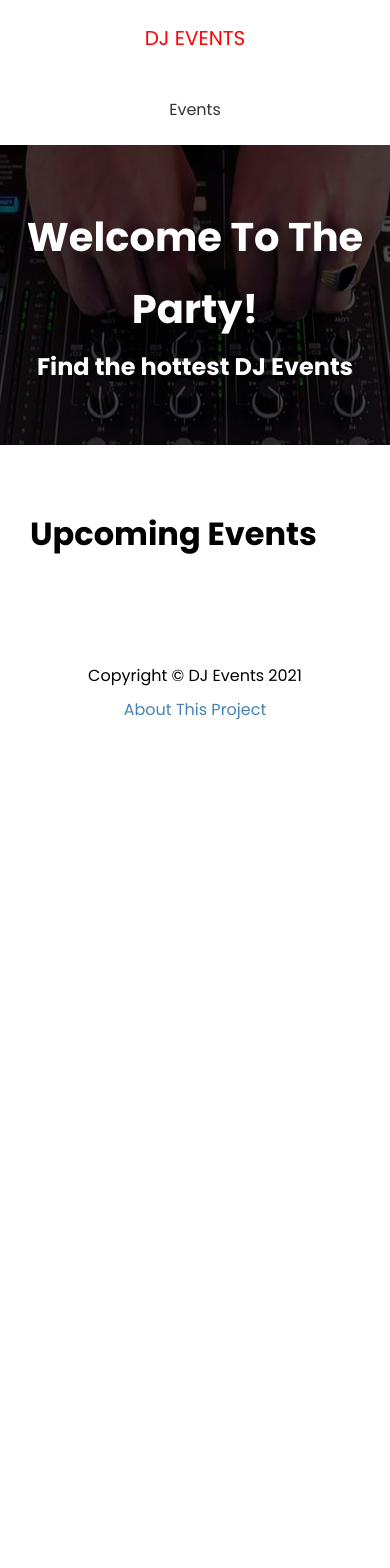
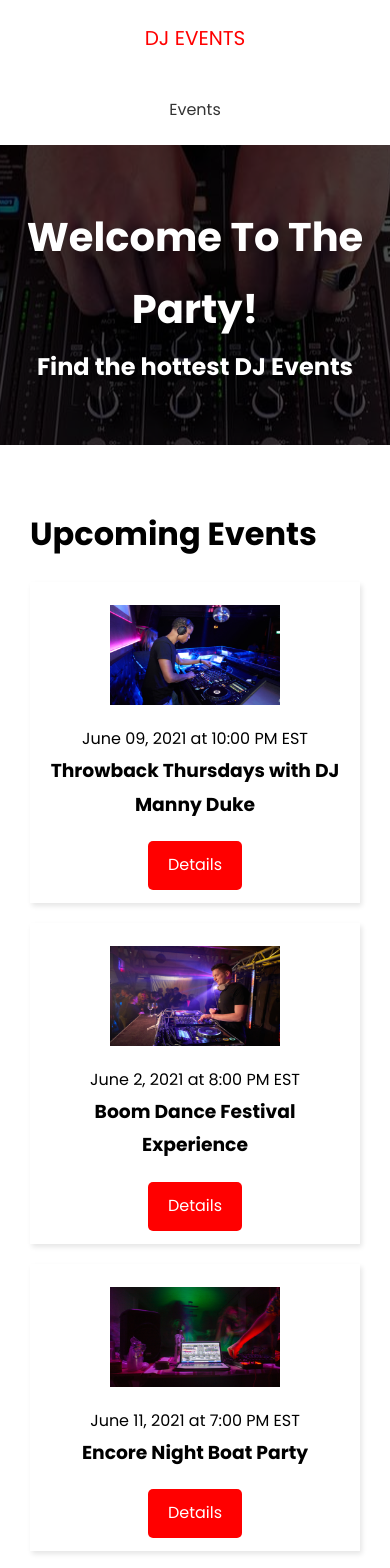
Before and after one commit to JeranDev/dj-events-frontend, a Next.js app: page / in a window 390 px wide. Shown: the top 1568 px of the page. Before the commit the page ends 844 px from the top, so only its background shows below. Built offline with nearby package versions, Linux system fonts and the light colour scheme; no server answers.

Commit message:
Map and display events

```diff
--- /dev/null
+++ b/components/EventItem.js
@@ -0,0 +1,30 @@
+import Link from 'next/link'
+import Image from 'next/image'
+import styles from '@/styles/EventItem.module.css'
+
+export default function EventItem({ evt }) {
+  return (
+    <div className={styles.event}>
+      <div className={styles.img}>
+        <Image
+          src={evt.image ? evt.image : '/images/evt-default.png'}
+          width={170}
+          height={100}
+        />
+      </div>
+
+      <div className={styles.info}>
+        <span>
+          {evt.date} at {evt.time}
+        </span>
+        <h3>{evt.name}</h3>
+      </div>
+
+      <div className={styles.link}>
+        <Link href={`/events/${evt.slug}`}>
+          <a className='btn'>Details</a>
+        </Link>
+      </div>
+    </div>
+  )
+}
--- a/pages/index.js
+++ b/pages/index.js
@@ -1,10 +1,23 @@
+import Link from 'next/link'
 import Layout from '@/components/Layout'
+import EventItem from '@/components/EventItem'
 import { API_URL } from '@/config/index'
 
 export default function HomePage({ events }) {
   return (
     <Layout>
       <h1>Upcoming Events</h1>
+      {events.lenth === 0 && <h3>No events to Show</h3>}
+
+      {events.map(evt => (
+        <EventItem key={evt.id} evt={evt} />
+      ))}
+
+      {events.length > 0 && (
+        <Link href='/events'>
+          <a className='btn-secondary'>View All Events</a>
+        </Link>
+      )}
     </Layout>
   )
 }
@@ -15,7 +28,7 @@
   console.log(events)
 
   return {
-    props: { events },
+    props: { events: events.slice(0, 3) },
     revalidate: 1,
   }
 }
--- /dev/null
+++ b/styles/EventItem.module.css
@@ -0,0 +1,27 @@
+.event {
+  display: flex;
+  justify-content: space-between;
+  align-items: center;
+  margin: 20px 0;
+  padding: 13px;
+  box-shadow: 2px 3px 5px rgba(0, 0, 0, 0.1);
+}
+
+.img {
+  flex: 1;
+  margin: 10px;
+}
+
+.info {
+  flex: 2;
+}
+
+@media (max-width: 600px) {
+  .event {
+    flex-direction: column;
+    text-align: center;
+  }
+  .info {
+    margin-bottom: 20px;
+  }
+}
```
Also changed, not shown: pages/events/index.js (+20 -2 lines).
